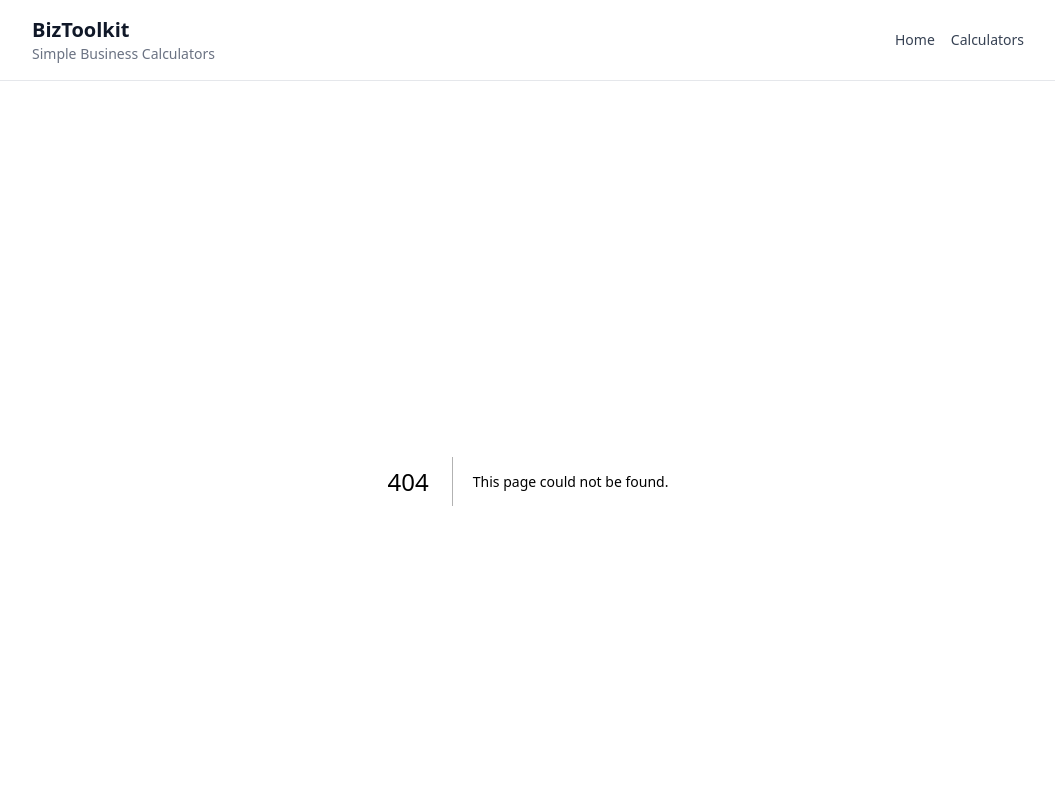
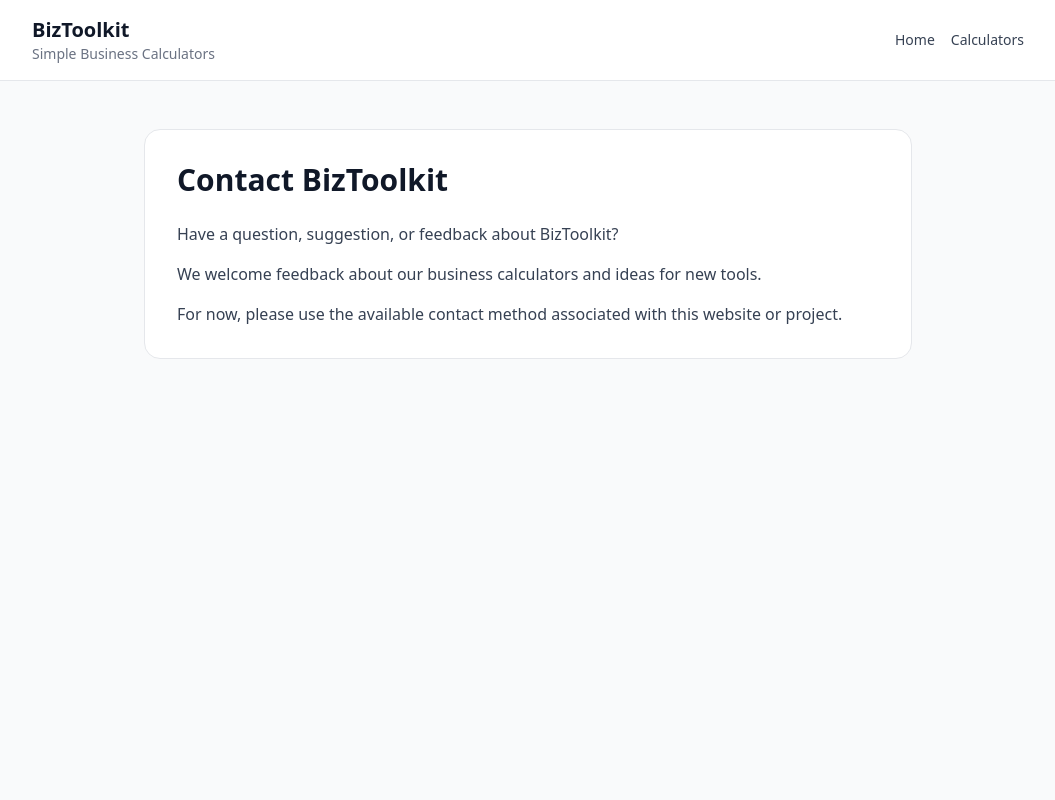
Before and after one commit to wakilmustaqeem/biztoolkit, a Next.js app: page /contact in a window 1280 px wide. Before the commit this address had no page. Shown: the top 800 px of the page, without its empty margins (112-1167 px from the left). Built offline with nearby package versions, Linux system fonts and the light colour scheme.

Commit message:
Add privacy and contact pages

```diff
--- /dev/null
+++ b/app/contact/page.tsx
@@ -0,0 +1,21 @@
+import type { Metadata } from "next";
+
+export const metadata: Metadata = {
+  title: "Contact",
+  description: "Contact BizToolkit with questions, feedback, or suggestions.",
+};
+
+export default function ContactPage() {
+  return (
+    <main className="min-h-screen bg-gray-50 py-12 px-4">
+      <div className="max-w-3xl mx-auto bg-white rounded-2xl border border-gray-200 p-6 sm:p-8">
+        <h1 className="text-3xl font-bold text-gray-900 mb-6">Contact BizToolkit</h1>
+        <div className="space-y-4 text-gray-700">
+          <p>Have a question, suggestion, or feedback about BizToolkit?</p>
+          <p>We welcome feedback about our business calculators and ideas for new tools.</p>
+          <p>For now, please use the available contact method associated with this website or project.</p>
+        </div>
+      </div>
+    </main>
+  );
+}
```
